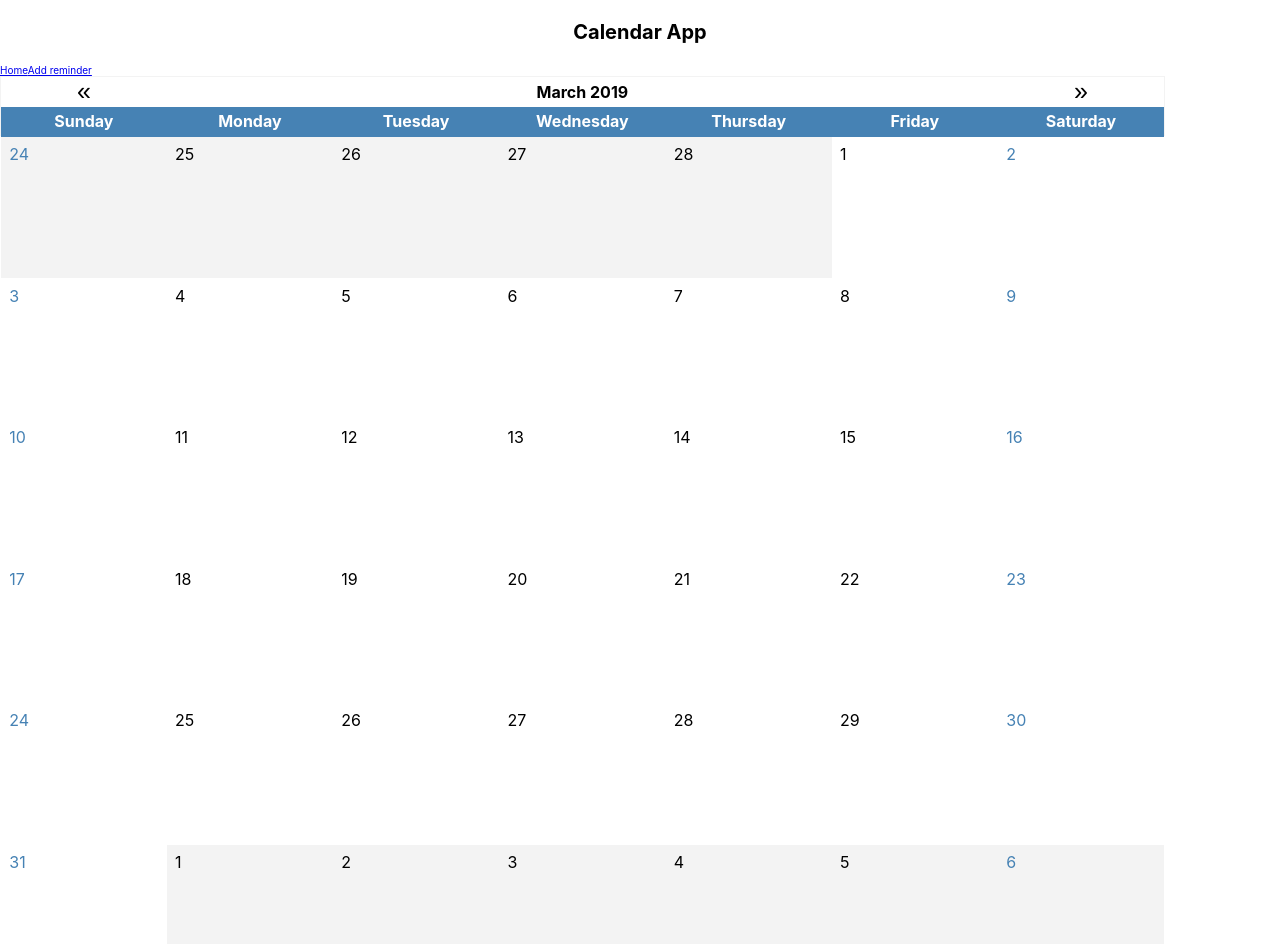
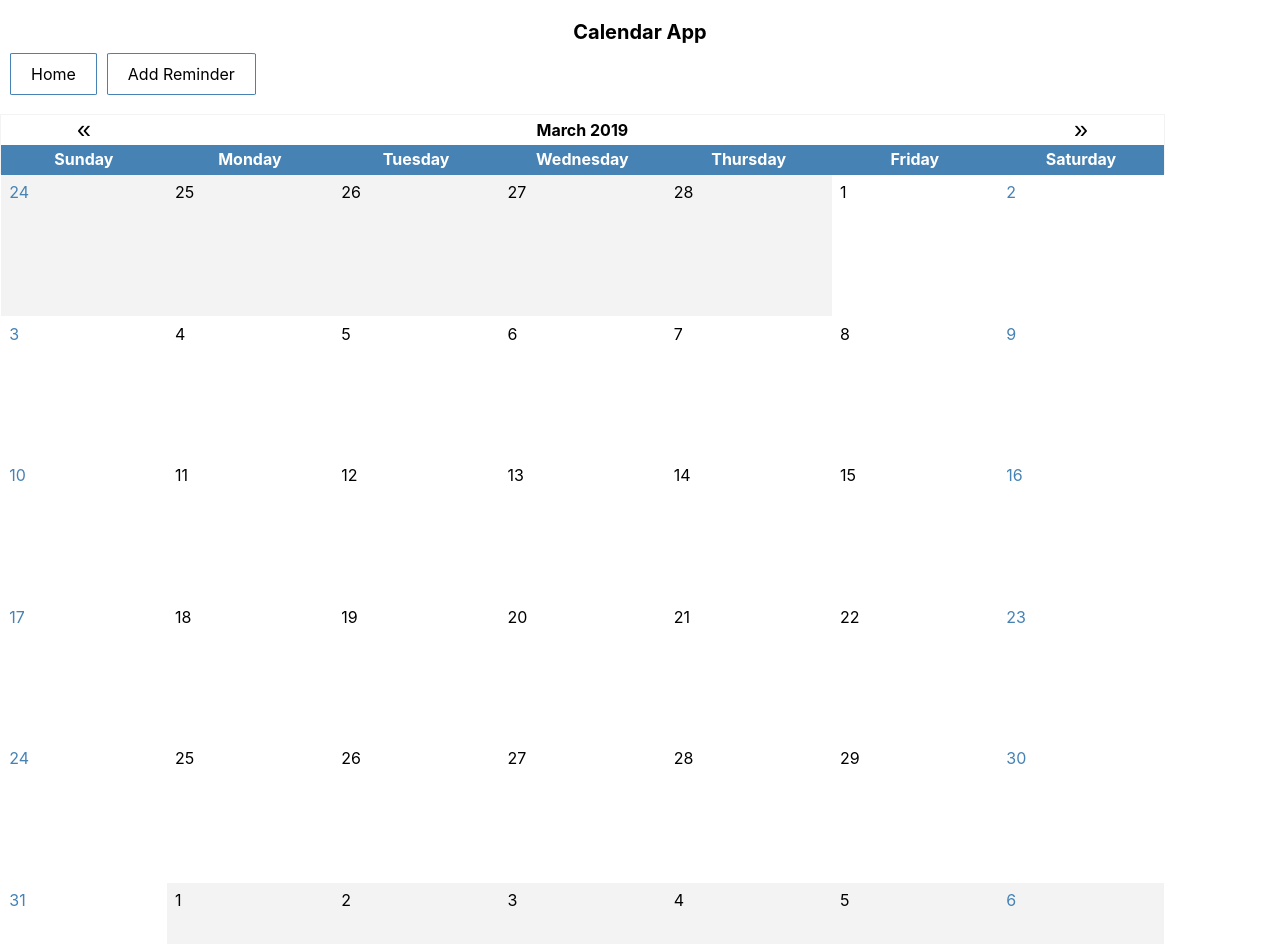
Before and after one commit to asdrubalivan/calendar-app, a React (Create React App) app: page / in a window 1280 px wide. Shown: the top 944 px of the page. Built offline with nearby package versions, Linux system fonts and the light colour scheme.

Commit message:
Adding styling for app

```diff
--- a/src/App.js
+++ b/src/App.js
@@ -15,6 +15,32 @@ const Title = styled.h1`
   margin: 2rem;
 `
 
+const StyledLink = styled(Link)`
+  text-decoration: none;
+  text-transform: capitalize;
+  &:not(:last-child) {
+    margin-right: 1rem;
+  }
+  padding-left: 2rem;
+  padding-right: 2rem;
+  padding-top: 1rem;
+  padding-bottom: 1rem;
+  font-size: 1.6rem;
+  border: 1px solid steelblue;
+  border-radius: 3%;
+  &:hover {
+    background-color: #f3f3f3;
+  }
+  &, &:visited, &:active {
+    color: black;
+  }
+`
+
+const Nav = styled.nav`
+  margin-bottom: 3rem;
+  padding-left: 1rem;
+`
+
 class App extends Component {
   componentDidMount() {
     this.props.setDate();
@@ -25,10 +51,10 @@ class App extends Component {
         <GlobalStyle />
         <main>
           <Title>Calendar App</Title>
-          <nav>
-            <Link to="/">Home</Link>
-            <Link to="/add-reminder">Add reminder</Link>
-          </nav>
+          <Nav>
+            <StyledLink to="/">Home</StyledLink>
+            <StyledLink to="/add-reminder">Add reminder</StyledLink>
+          </Nav>
           <Switch>
             <Route exact path="/" component={Calendar} />
             <Route exact path="/add-reminder" component={AddReminderForm} />
```
